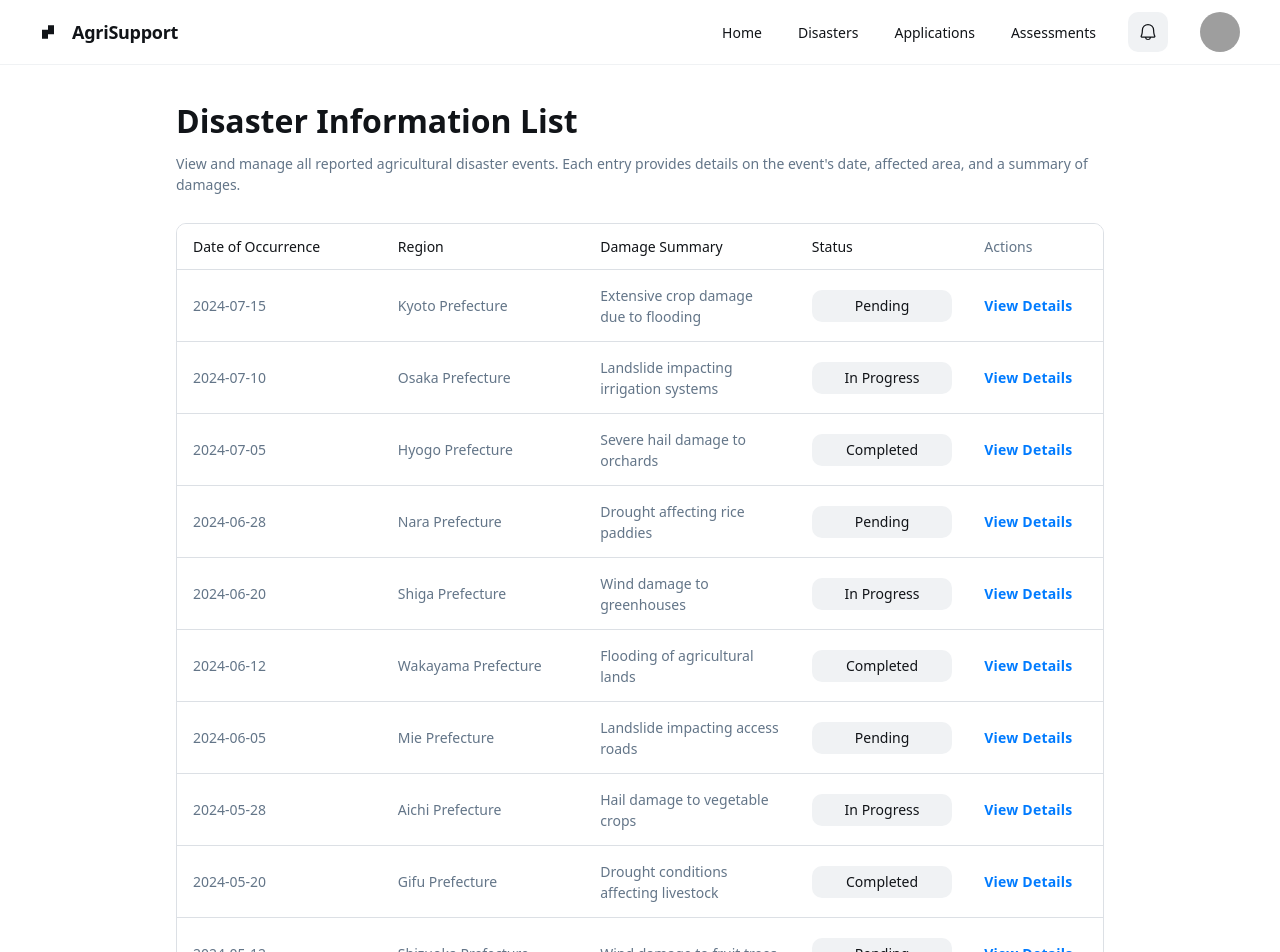
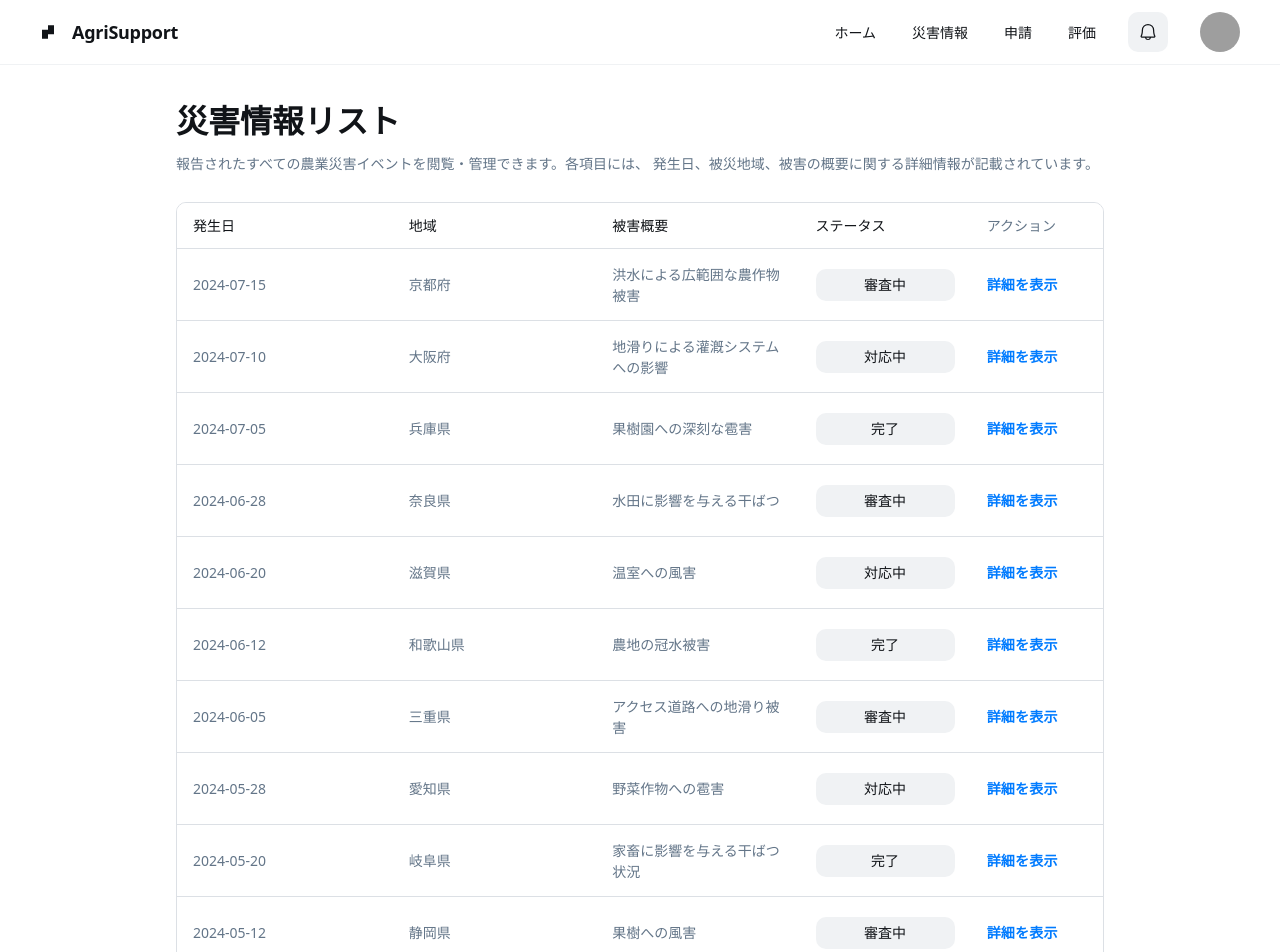
Before and after one commit to AI1411/fullstack-react-go, a Next.js app in the folder frontend/: page /disasters in a window 1280 px wide. Shown: the top 952 px of the page. Built offline with nearby package versions, Linux system fonts and the light colour scheme; grey boxes are pictures that could not be loaded.

Commit message:
災害情報ページと関連コンポーネントの日本語化対応

```diff
--- a/frontend/src/app/disasters/page.tsx
+++ b/frontend/src/app/disasters/page.tsx
@@ -7,72 +7,72 @@ const disasterData = [
   {
     id: "1", // 各アイテムに一意のIDを追加 (例)
     date: "2024-07-15",
-    region: "Kyoto Prefecture",
-    summary: "Extensive crop damage due to flooding",
-    status: "Pending",
+    region: "京都府",
+    summary: "洪水による広範囲な農作物被害",
+    status: "審査中",
   },
   {
     id: "2",
     date: "2024-07-10",
-    region: "Osaka Prefecture",
-    summary: "Landslide impacting irrigation systems",
-    status: "In Progress",
+    region: "大阪府",
+    summary: "地滑りによる灌漑システムへの影響",
+    status: "対応中",
   },
   {
     id: "3",
     date: "2024-07-05",
-    region: "Hyogo Prefecture",
-    summary: "Severe hail damage to orchards",
-    status: "Completed",
+    region: "兵庫県",
+    summary: "果樹園への深刻な雹害",
+    status: "完了",
   },
   {
     id: "4",
     date: "2024-06-28",
-    region: "Nara Prefecture",
-    summary: "Drought affecting rice paddies",
-    status: "Pending",
+    region: "奈良県",
+    summary: "水田に影響を与える干ばつ",
+    status: "審査中",
   },
   {
     id: "5",
     date: "2024-06-20",
-    region: "Shiga Prefecture",
-    summary: "Wind damage to greenhouses",
-    status: "In Progress",
+    region: "滋賀県",
+    summary: "温室への風害",
+    status: "対応中",
   },
   {
     id: "6",
     date: "2024-06-12",
-    region: "Wakayama Prefecture",
-    summary: "Flooding of agricultural lands",
-    status: "Completed",
+    region: "和歌山県",
+    summary: "農地の冠水被害",
+    status: "完了",
   },
   {
     id: "7",
     date: "2024-06-05",
-    region: "Mie Prefecture",
-    summary: "Landslide impacting access roads",
-    status: "Pending",
+    region: "三重県",
+    summary: "アクセス道路への地滑り被害",
+    status: "審査中",
   },
   {
     id: "8",
     date: "2024-05-28",
-    region: "Aichi Prefecture",
-    summary: "Hail damage to vegetable crops",
-    status: "In Progress",
+    region: "愛知県",
+    summary: "野菜作物への雹害",
+    status: "対応中",
   },
   {
     id: "9",
     date: "2024-05-20",
-    region: "Gifu Prefecture",
-    summary: "Drought conditions affecting livestock",
-    status: "Completed",
+    region: "岐阜県",
+    summary: "家畜に影響を与える干ばつ状況",
+    status: "完了",
   },
   {
     id: "10",
     date: "2024-05-12",
-    region: "Shizuoka Prefecture",
-    summary: "Wind damage to fruit trees",
-    status: "Pending",
+    region: "静岡県",
+    summary: "果樹への風害",
+    status: "審査中",
   },
 ]
 
@@ -85,12 +85,11 @@ export default function DisasterInfoPage() {
           <div className="flex flex-wrap justify-between gap-3 p-4">
             <div className="flex min-w-72 flex-col gap-3">
               <p className="text-[#111418] tracking-light text-[32px] font-bold leading-tight">
-                Disaster Information List
+                災害情報リスト
               </p>
               <p className="text-[#637588] text-sm font-normal leading-normal">
-                View and manage all reported agricultural disaster events. Each
-                entry provides details on the event's date, affected area, and a
-                summary of damages.
+                報告されたすべての農業災害イベントを閲覧・管理できます。各項目には、
+                発生日、被災地域、被害の概要に関する詳細情報が記載されています。
               </p>
             </div>
           </div>
@@ -100,19 +99,19 @@ export default function DisasterInfoPage() {
                 <thead>
                   <tr className="bg-white">
                     <th className="table-column-120 px-4 py-3 text-left text-[#111418] w-[400px] text-sm font-medium leading-normal">
-                      Date of Occurrence
+                      発生日
                     </th>
                     <th className="table-column-240 px-4 py-3 text-left text-[#111418] w-[400px] text-sm font-medium leading-normal">
-                      Region
+                      地域
                     </th>
                     <th className="table-column-360 px-4 py-3 text-left text-[#111418] w-[400px] text-sm font-medium leading-normal">
-                      Damage Summary
+                      被害概要
                     </th>
                     <th className="table-column-480 px-4 py-3 text-left text-[#111418] w-60 text-sm font-medium leading-normal">
-                      Status
+                      ステータス
                     </th>
                     <th className="table-column-600 px-4 py-3 text-left text-[#111418] w-60 text-[#637588] text-sm font-medium leading-normal">
-                      Actions
+                      アクション
                     </th>
                   </tr>
                 </thead>
@@ -144,7 +143,7 @@ export default function DisasterInfoPage() {
                             href={`/disasters/${item.id}`}
                             className="text-[#007bff] hover:underline"
                           >
-                            View Details
+                            詳細を表示
                           </Link>
                         </td>
                       </tr>
--- a/frontend/src/components/layout/footer/page.tsx
+++ b/frontend/src/components/layout/footer/page.tsx
@@ -10,23 +10,23 @@ const Footer = () => {
               className="text-[#637588] text-base font-normal leading-normal min-w-40"
               href="#"
             >
-              Terms of Service
+              利用規約
             </Link>
             <Link
               className="text-[#637588] text-base font-normal leading-normal min-w-40"
               href="#"
             >
-              Privacy Policy
+              プライバシーポリシー
             </Link>
             <Link
               className="text-[#637588] text-base font-normal leading-normal min-w-40"
               href="#"
             >
-              Contact Us
+              お問い合わせ
             </Link>
           </div>
           <p className="text-[#637588] text-base font-normal leading-normal">
-            @2024 AgriSupport. All rights reserved.
+            @2024 アグリサポート. All rights reserved.
           </p>
         </div>
       </div>
--- a/frontend/src/components/layout/header/page.tsx
+++ b/frontend/src/components/layout/header/page.tsx
@@ -28,25 +28,25 @@ const Header = () => {
             className="text-[#111418] text-sm font-medium leading-normal"
             href="/"
           >
-            Home
+            ホーム
           </Link>
           <Link
             className="text-[#111418] text-sm font-medium leading-normal"
             href="/disasters"
           >
-            Disasters
+            災害情報
           </Link>
           <Link
             className="text-[#111418] text-sm font-medium leading-normal"
             href="#"
           >
-            Applications
+            申請
           </Link>
           <Link
             className="text-[#111418] text-sm font-medium leading-normal"
             href="#"
           >
-            Assessments
+            評価
           </Link>
         </div>
         <button className="flex max-w-[480px] cursor-pointer items-center justify-center overflow-hidden rounded-lg h-10 bg-[#f0f2f4] text-[#111418] gap-2 text-sm font-bold leading-normal tracking-[0.015em] min-w-0 px-2.5">
```
